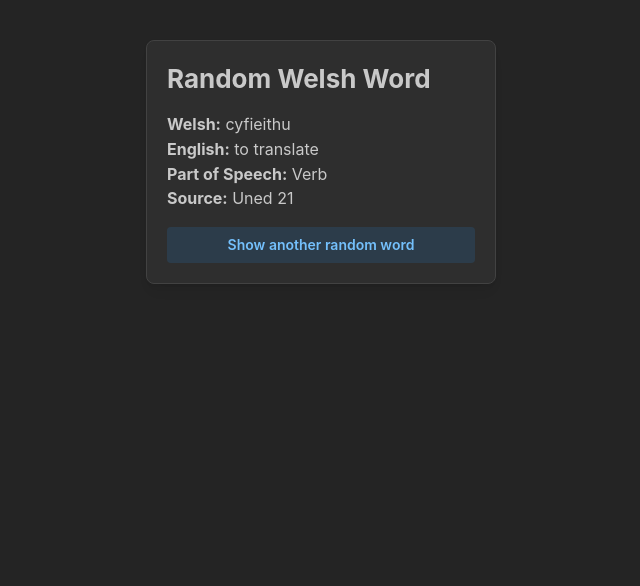
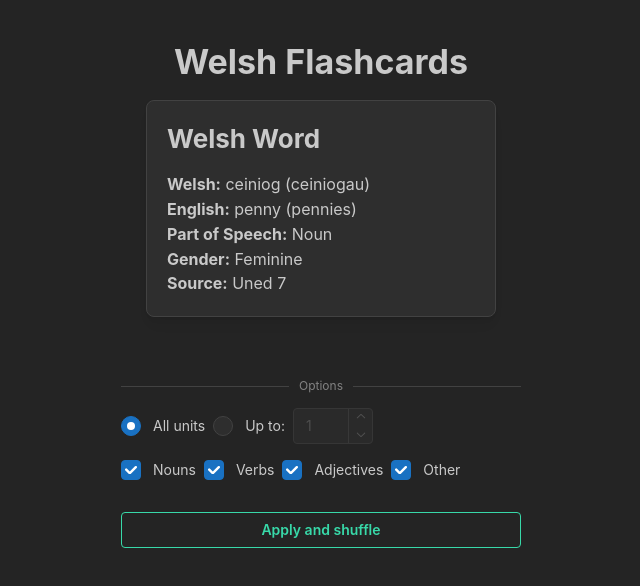
Before and after one commit to rjw57/welsh-flashcards, a React (Vite) app: page / in a window 1280 px wide. Shown: the top 586 px of the page, without its empty margins (319-959 px from the left). Built offline with nearby package versions, Linux system fonts and the light colour scheme.

Commit message:
feat: allow filtering cards

```diff
--- a/index.html
+++ b/index.html
@@ -4,7 +4,7 @@
     <meta charset="UTF-8" />
     <link rel="icon" type="image/svg+xml" href="/favicon.svg" />
     <meta name="viewport" content="width=device-width, initial-scale=1.0" />
-    <title>welsh-flashcards</title>
+    <title>Mynediad Flashcards</title>
   </head>
   <body>
     <div id="root"></div>
--- /dev/null
+++ b/src/components/PartOfSpeechSelector.tsx
@@ -0,0 +1,45 @@
+import { Checkbox } from "@mantine/core";
+
+export interface PartOfSpeechSelectorState {
+  noun: boolean;
+  verb: boolean;
+  adjective: boolean;
+  other: boolean;
+}
+
+export interface PartOfSpeechSelectorProps {
+  state: PartOfSpeechSelectorState;
+  onUpdated: (state: PartOfSpeechSelectorState) => void;
+}
+
+export default function PartOfSpeechSelector({ state, onUpdated }: PartOfSpeechSelectorProps) {
+  function update(key: keyof PartOfSpeechSelectorState, value: boolean) {
+    const next = { ...state, [key]: value };
+    onUpdated(next);
+  }
+
+  return (
+    <div style={{ display: "flex", gap: 8, alignItems: "center" }}>
+      <Checkbox
+        label="Nouns"
+        checked={state.noun}
+        onChange={e => { update("noun", e.currentTarget.checked); }}
+      />
+      <Checkbox
+        label="Verbs"
+        checked={state.verb}
+        onChange={e => { update("verb", e.currentTarget.checked); }}
+      />
+      <Checkbox
+        label="Adjectives"
+        checked={state.adjective}
+        onChange={e => { update("adjective", e.currentTarget.checked); }}
+      />
+      <Checkbox
+        label="Other"
+        checked={state.other}
+        onChange={e => { update("other", e.currentTarget.checked); }}
+      />
+    </div>
+  );
+}
--- /dev/null
+++ b/src/components/SourceSelector.tsx
@@ -0,0 +1,45 @@
+import { Radio, NumberInput } from "@mantine/core";
+
+export type SourceSelectorState = { mode: "all" } | { mode: "upto"; unit: number };
+
+export interface SourceSelectorProps {
+  state: SourceSelectorState;
+  onUpdated: (state: SourceSelectorState) => void;
+  maxUnit: number;
+}
+
+export default function SourceSelector({ state, onUpdated, maxUnit }: SourceSelectorProps) {
+  return (
+    <div style={{ display: "flex", gap: 8, alignItems: "center" }}>
+      <Radio
+        label="All units"
+        checked={state.mode === "all"}
+        onChange={() => {
+          onUpdated({ mode: "all" });
+        }}
+      />
+      <Radio
+        label={"Up to:"}
+        checked={state.mode === "upto"}
+        onChange={() => {
+          if (state.mode !== "upto") {
+            onUpdated({ mode: "upto", unit: 1 });
+          }
+        }}
+      />
+      <NumberInput
+        value={state.mode === "upto" ? state.unit : 1}
+        onChange={(value) => {
+          const n = typeof value === "number" ? value : 1;
+          if (state.mode === "upto") {
+            onUpdated({ mode: "upto", unit: n });
+          }
+        }}
+        min={1}
+        max={maxUnit}
+        disabled={state.mode !== "upto"}
+        style={{ width: 80 }}
+      />
+    </div>
+  );
+}
--- a/src/pages/Index.tsx
+++ b/src/pages/Index.tsx
@@ -1,13 +1,21 @@
-import { useState } from "react";
-import { Card, Text, Title, Group, Button } from "@mantine/core";
-import { vocab, PartOfSpeech, Gender } from "../vocab";
-import type { VocabEntry } from "../vocab";
+import { useState, useMemo } from "react";
+import { Card, Text, Title, Button, Stack, Box, Divider } from "@mantine/core";
+import VOCAB, { PartOfSpeech, Gender, getMaxUnit } from "../vocab";
+import SourceSelector from "../components/SourceSelector";
+import PartOfSpeechSelector from "../components/PartOfSpeechSelector";
+import type { SourceSelectorState } from "../components/SourceSelector";
+import type { PartOfSpeechSelectorState } from "../components/PartOfSpeechSelector";
 
-function getRandomVocab(): VocabEntry {
-  return vocab[Math.floor(Math.random() * vocab.length)];
+const shuffleInPlace = <T,>(array: T[]): T[] => {
+  const length = array.length;
+  for (let i = length - 1; i > 0; i--) {
+    const j = Math.floor(Math.random() * (i + 1));
+    [array[i], array[j]] = [array[j], array[i]];
   }
+  return array;
+};
 
-function formatPartOfSpeech(pos: PartOfSpeech) {
+const formatPartOfSpeech = (pos: PartOfSpeech) => {
   switch (pos) {
     case PartOfSpeech.Noun:
       return "Noun";
@@ -20,42 +28,104 @@ function formatPartOfSpeech(pos: PartOfSpeech) {
     default:
       return pos;
   }
-}
+};
 
-function formatGender(gender?: Gender) {
+const formatGender = (gender?: Gender) => {
   if (!gender) return "";
   return gender === Gender.Masculine ? "Masculine" : "Feminine";
+};
+
+export const Index = () => {
+  const [source, setSource] = useState<SourceSelectorState>({ mode: "all" });
+  const [parts, setParts] = useState<PartOfSpeechSelectorState>({
+    noun: true,
+    verb: true,
+    adjective: true,
+    other: true,
+  });
+  const [effectiveState, setEffectiveState] = useState({ source, parts });
+
+  const filteredVocab = useMemo(
+    () =>
+      shuffleInPlace(
+        VOCAB.filter((v) => {
+          const { source, parts } = effectiveState;
+          if (!parts.noun && v.type === PartOfSpeech.Noun) {
+            return false;
           }
-
-export default function IndexPage() {
-  const [entry, setEntry] = useState(() => getRandomVocab());
+          if (!parts.verb && v.type === PartOfSpeech.Verb) {
+            return false;
+          }
+          if (!parts.adjective && v.type === PartOfSpeech.Adjective) {
+            return false;
+          }
+          if (!parts.other && v.type === PartOfSpeech.Other) {
+            return false;
+          }
+          if (source.mode === "upto") {
+            if (typeof v.unit === "undefined") {
+              return false;
+            }
+            return v.unit <= source.unit;
+          }
+          return true;
+        }),
+      ),
+    [effectiveState],
+  );
 
   return (
-    <Group justify="center" mt={40}>
+    <Stack justify="center" align="center" mt={40}>
+      <Title order={1}>Welsh Flashcards</Title>
       <Card shadow="sm" padding="lg" radius="md" withBorder style={{ minWidth: 350 }}>
-        <Title order={2} mb="md">Random Welsh Word</Title>
+        <Title order={2} mb="md">
+          Welsh Word
+        </Title>
+        {filteredVocab.length > 0 ? (
+          <>
             <Text>
-          <strong>Welsh:</strong> {entry.welsh}
-          {entry.welshPlural && ` (${entry.welshPlural})`}
+              <strong>Welsh:</strong> {filteredVocab[0].welsh}
+              {filteredVocab[0].welshPlural && ` (${filteredVocab[0].welshPlural})`}
             </Text>
             <Text>
-          <strong>English:</strong> {entry.english}
-          {entry.englishPlural && ` (${entry.englishPlural})`}
+              <strong>English:</strong> {filteredVocab[0].english}
+              {filteredVocab[0].englishPlural && ` (${filteredVocab[0].englishPlural})`}
             </Text>
-        <Text><strong>Part of Speech:</strong> {formatPartOfSpeech(entry.type)}</Text>
-        {entry.gender && (
-          <Text><strong>Gender:</strong> {formatGender(entry.gender)}</Text>
+            <Text>
+              <strong>Part of Speech:</strong> {formatPartOfSpeech(filteredVocab[0].type)}
+            </Text>
+            {filteredVocab[0].gender && (
+              <Text>
+                <strong>Gender:</strong> {formatGender(filteredVocab[0].gender)}
+              </Text>
             )}
-        <Text><strong>Source:</strong> {entry.source}</Text>
+            <Text>
+              <strong>Source:</strong> {filteredVocab[0].source}
+            </Text>
+          </>
+        ) : (
+          <Text>No cards to display.</Text>
+        )}
+      </Card>
+      <Box w={400} mt={32}>
+        <Divider my="sm" label="Options" labelPosition="center" />
+        <Stack gap="md">
+          <SourceSelector state={source} onUpdated={setSource} maxUnit={getMaxUnit() ?? 1} />
+          <PartOfSpeechSelector state={parts} onUpdated={setParts} />
           <Button
             mt="md"
-  onClick={() => { setEntry(getRandomVocab()); }}
-  variant="light"
-  color="blue"
+            onClick={() => {
+              setEffectiveState({ source, parts });
+            }}
+            variant="outline"
+            color="teal"
           >
-          Show another random word
+            Apply and shuffle
           </Button>
-      </Card>
-    </Group>
+        </Stack>
+      </Box>
+    </Stack>
   );
-}
+};
+
+export default Index;
--- /dev/null
+++ b/src/pages/index.tsx
@@ -0,0 +1,2 @@
+// The main flashcard page component
+export { default } from "./Index";
--- a/src/vocab.ts
+++ b/src/vocab.ts
@@ -16,6 +16,7 @@ export enum Gender {
 }
 
 export interface VocabEntry {
+  unit?: number;
   source: string;
   type: PartOfSpeech;
   gender?: Gender;
@@ -26,7 +27,7 @@ export interface VocabEntry {
 }
 
 // Map code to enum
-function mapPartOfSpeech(code: string): PartOfSpeech {
+const mapPartOfSpeech = (code: string): PartOfSpeech => {
   switch (code) {
     case "n":
       return PartOfSpeech.Noun;
@@ -39,9 +40,9 @@ function mapPartOfSpeech(code: string): PartOfSpeech {
     default:
       throw new Error(`Unknown part of speech code: ${code}`);
   }
-}
+};
 
-function mapGender(code: string): Gender | undefined {
+const mapGender = (code: string): Gender | undefined => {
   switch (code) {
     case "m":
       return Gender.Masculine;
@@ -52,23 +53,44 @@ function mapGender(code: string): Gender | undefined {
     default:
       throw new Error(`Unknown gender code: ${code}`);
   }
-}
+};
 
-// mynediadRaw is { fields: string[], data: any[][] }
+const parseUnit = (source: string): number | undefined => {
+  const match = /uned\s*(\d+)/i.exec(source);
+  if (match) {
+    return parseInt(match[1]);
+  }
+  return undefined;
+};
+
 const { fields, data } = mynediadRaw as { fields: string[]; data: (string | undefined)[][] };
 
-export const vocab: VocabEntry[] = data.map((row: (string | undefined)[]) => {
+export const VOCAB: VocabEntry[] = data.map((row: (string | undefined)[]) => {
   const obj: Record<string, string | undefined> = {};
   fields.forEach((field, i) => {
     obj[field] = row[i];
   });
   return {
-    source: obj.source,
+    unit: parseUnit(obj.source ?? ""),
+    source: obj.source ?? "",
     type: mapPartOfSpeech(obj.type ?? ""),
     gender: mapGender(obj.gender ?? ""),
-    welsh: obj.welsh,
+    welsh: obj.welsh ?? "",
     welshPlural: obj.welshPlural === "" ? undefined : obj.welshPlural,
-    english: obj.english,
+    english: obj.english ?? "",
     englishPlural: obj.englishPlural === "" ? undefined : obj.englishPlural,
   };
 });
+
+export default VOCAB;
+
+// Returns the highest unit number found in vocab sources.
+export const getMaxUnit = (): number | null => {
+  let max: number | null = null;
+  for (const { unit } of VOCAB) {
+    if (unit && (max === null || max < unit)) {
+      max = unit;
+    }
+  }
+  return max;
+};
```
Lines whose indentation alone changed are shown as unchanged.
